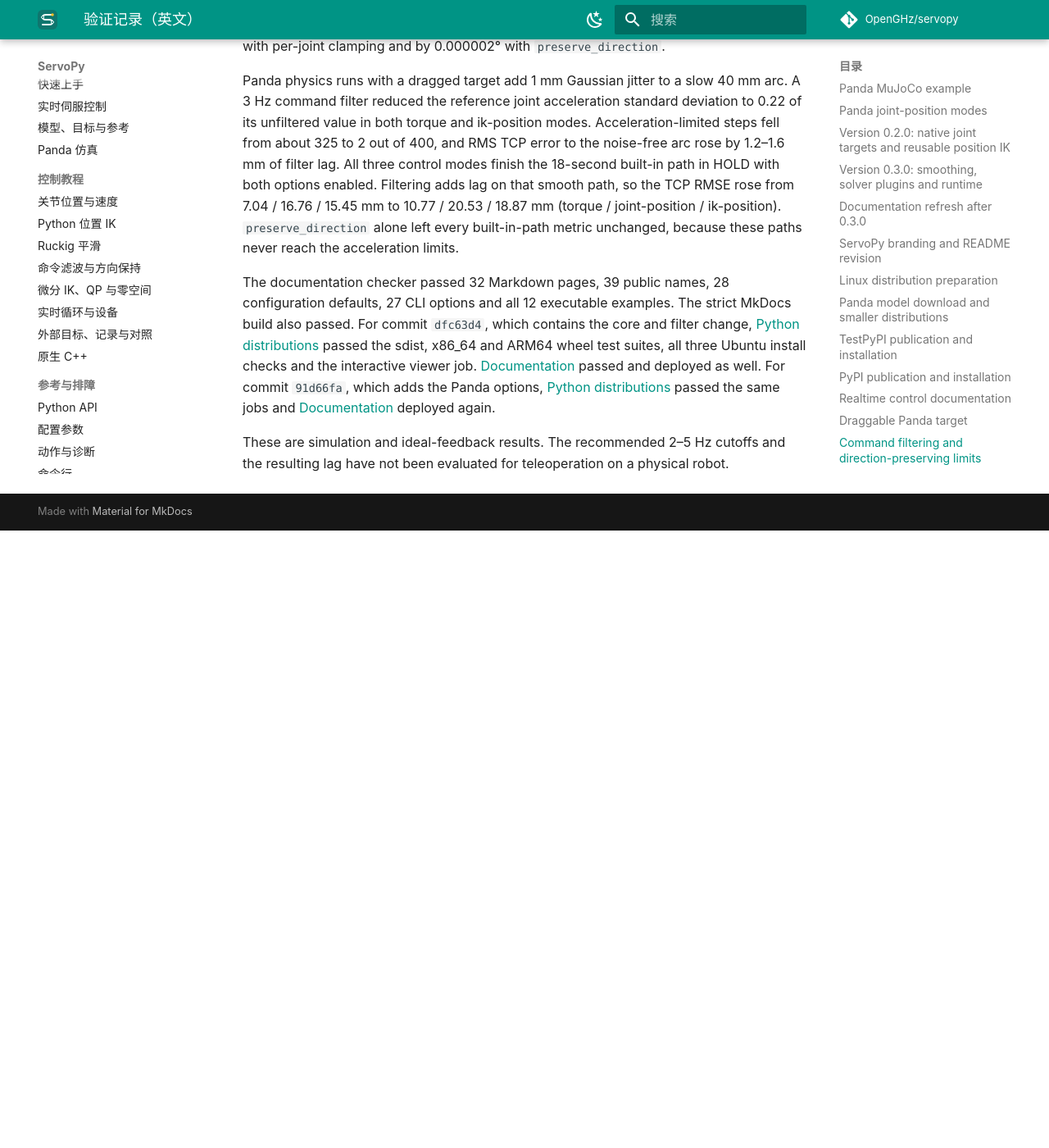
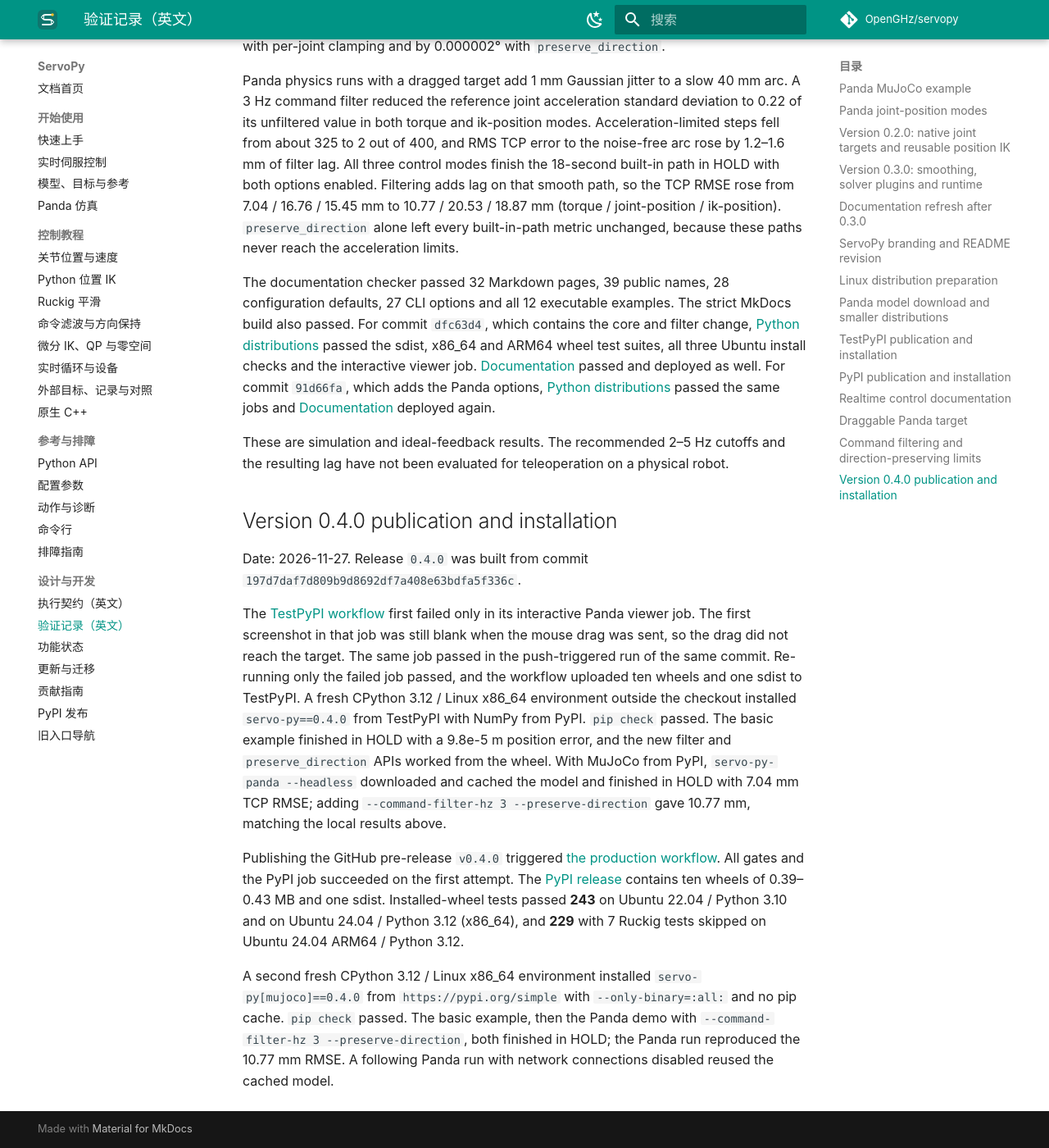
Before and after one commit to OpenGHz/servopy, an MkDocs documentation site: the page built from docs/validation.md, in a window 1280 px wide and 1400 px high, scrolled down 10950 px. Shown: the whole window at 82% size. Built offline with MkDocs 1.6.1 and Material for MkDocs 9.7.7, drawn with Linux system fonts in a browser that asks for light colours; comment, search, counter and statistics services are not loaded; before the commit the page ends 11597 px from its top, so only the background shows below that.

Commit message:
docs: record the 0.4.0 PyPI release
Point install links, expected version output and project status at the
published 0.4.0, with the installed-wheel counts from the release run:
243 tests on x86_64 and 229 on ARM64 with 7 Ruckig tests skipped. Drop
the "main only" note on interactive targets from both READMEs, which the
release prep missed.

Record the TestPyPI and PyPI runs in the validation log: the viewer job
that needed one rerun because input arrived before the first frame, and
clean installs from both indexes reproducing the local Panda metrics
and offline cache reuse.

Co-Authored-By: Claude Opus 5.5 <noreply@anthropic.com>

```diff
--- a/docs/changelog.md
+++ b/docs/changelog.md
@@ -12,6 +12,7 @@
 - 新增 `ServoConfig.preserve_direction`：默认参考生成器用同一比例缩放所有关节，加速与制动时保持命令方向；默认关闭，现有行为与数值不变。
 - 新增[命令滤波与方向保持](filtering.md)教程，对照 MoveIt Servo 的 Butterworth、加速度限制和 Ruckig 三种平滑插件。
 - Panda 示例新增 `--command-filter-hz` 与 `--preserve-direction`，可在拖动目标或内置轨迹上直接比较；metrics 汇总记录这两项设置。
+- `0.4.0` 已发布到[正式 PyPI](https://pypi.org/project/servo-py/0.4.0/)，先后通过 TestPyPI 与正式站的全新安装验证，记录见[验证记录](validation.md#version-040-publication-and-installation)。
 
 ### 从 0.3.0 升级
 
--- a/docs/publishing.md
+++ b/docs/publishing.md
@@ -1,6 +1,6 @@
 # PyPI 发布
 
-发行包名为 **`servo-py`**，Python 导入名为 **`servo_py`**，GitHub 仓库名为 **`servopy`**。首个公开发行版 **`0.3.0` 已发布到[正式 PyPI](https://pypi.org/project/servo-py/0.3.0/)**，并通过全新环境的实际安装与示例运行验证。源码与版本说明见 [GitHub Release](https://github.com/OpenGHz/servopy/releases/tag/v0.3.0)。
+发行包名为 **`servo-py`**，Python 导入名为 **`servo_py`**，GitHub 仓库名为 **`servopy`**。首个公开发行版 **`0.3.0` 已发布到[正式 PyPI](https://pypi.org/project/servo-py/0.3.0/)**。当前最新版本为 **[`0.4.0`](https://pypi.org/project/servo-py/0.4.0/)**，按下述 TestPyPI → GitHub Release 流程发布，两次均通过全新环境的实际安装与示例运行验证，记录见[验证记录](validation.md#version-040-publication-and-installation)。版本说明见 [v0.4.0 Release](https://github.com/OpenGHz/servopy/releases/tag/v0.4.0) 与 [v0.3.0 Release](https://github.com/OpenGHz/servopy/releases/tag/v0.3.0)。
 
 ## 发行范围
 
--- a/docs/validation.md
+++ b/docs/validation.md
@@ -482,3 +482,37 @@ deployed again.
 These are simulation and ideal-feedback results. The recommended 2–5 Hz
 cutoffs and the resulting lag have not been evaluated for teleoperation on a
 physical robot.
+
+## Version 0.4.0 publication and installation
+
+Date: 2026-11-27. Release `0.4.0` was built from commit
+`197d7daf7d809b9d8692df7a408e63bdfa5f336c`.
+
+The [TestPyPI workflow](https://github.com/OpenGHz/servopy/actions/runs/45959089516)
+first failed only in its interactive Panda viewer job. The first screenshot
+in that job was still blank when the mouse drag was sent, so the drag did not
+reach the target. The same job passed in the push-triggered run of the same
+commit. Re-running only the failed job passed, and the workflow uploaded ten
+wheels and one sdist to TestPyPI. A fresh CPython 3.12 / Linux x86_64
+environment outside the checkout installed `servo-py==0.4.0` from TestPyPI
+with NumPy from PyPI. `pip check` passed. The basic example finished in HOLD
+with a 9.8e-5 m position error, and the new filter and `preserve_direction`
+APIs worked from the wheel. With MuJoCo from PyPI, `servo-py-panda --headless`
+downloaded and cached the model and finished in HOLD with 7.04 mm TCP RMSE;
+adding `--command-filter-hz 3 --preserve-direction` gave 10.77 mm, matching
+the local results above.
+
+Publishing the GitHub pre-release `v0.4.0` triggered
+[the production workflow](https://github.com/OpenGHz/servopy/actions/runs/45960742930).
+All gates and the PyPI job succeeded on the first attempt. The
+[PyPI release](https://pypi.org/project/servo-py/0.4.0/) contains ten wheels
+of 0.39–0.43 MB and one sdist. Installed-wheel tests passed **243** on
+Ubuntu 22.04 / Python 3.10 and on Ubuntu 24.04 / Python 3.12 (x86_64), and
+**229** with 7 Ruckig tests skipped on Ubuntu 24.04 ARM64 / Python 3.12.
+
+A second fresh CPython 3.12 / Linux x86_64 environment installed
+`servo-py[mujoco]==0.4.0` from `https://pypi.org/simple` with
+`--only-binary=:all:` and no pip cache. `pip check` passed. The basic example,
+then the Panda demo with `--command-filter-hz 3 --preserve-direction`, both
+finished in HOLD; the Panda run reproduced the 10.77 mm RMSE. A following
+Panda run with network connections disabled reused the cached model.
```
Also changed, not shown: other parts of docs/publishing.md (+1 -1 lines), README.md (+3 -3 lines), README.zh-CN.md (+3 -3 lines), docs/getting-started.md (+2 -2 lines).
